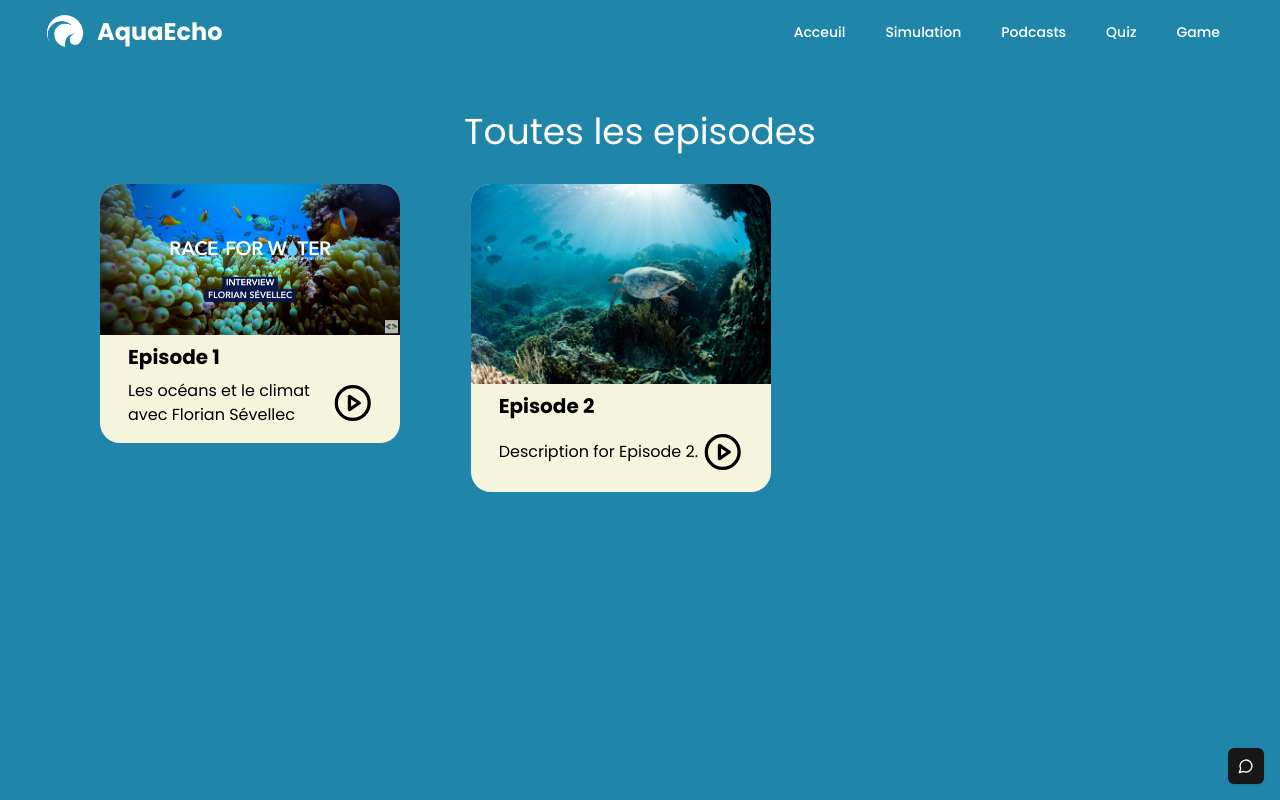
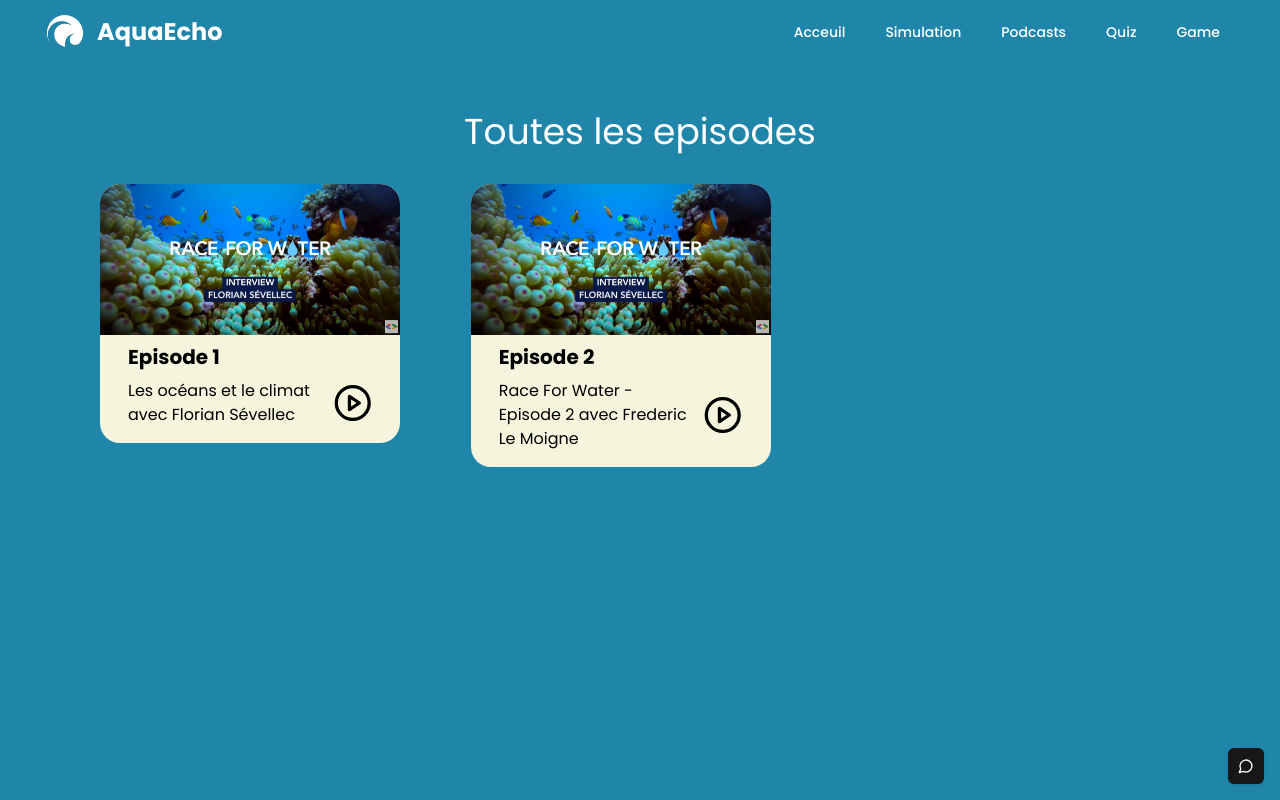
Before and after one commit to Google-Developer-Student-Clubs-ISSATSo/nuit-d-info-24, a Next.js app: page /podcasts in a window 1280 px wide. Built offline with nearby package versions, Linux system fonts and the light colour scheme.

Commit message:
final push

```diff
--- a/app/(routes)/podcasts/page.tsx
+++ b/app/(routes)/podcasts/page.tsx
@@ -11,9 +11,10 @@ const episodes = [
   },
   {
     id: 2,
-    thumbail: "/images/ocean2.jpg",
+    thumbail: "/images/episode1.jpg",
     title: "Episode 2",
-    description: "Description for Episode 2.",
+    description: "Race For Water - Episode 2 avec Frederic Le Moigne",
+    videoLink:"https://youtu.be/2wkiIpw9jdA",
   },
 ];
 
```
